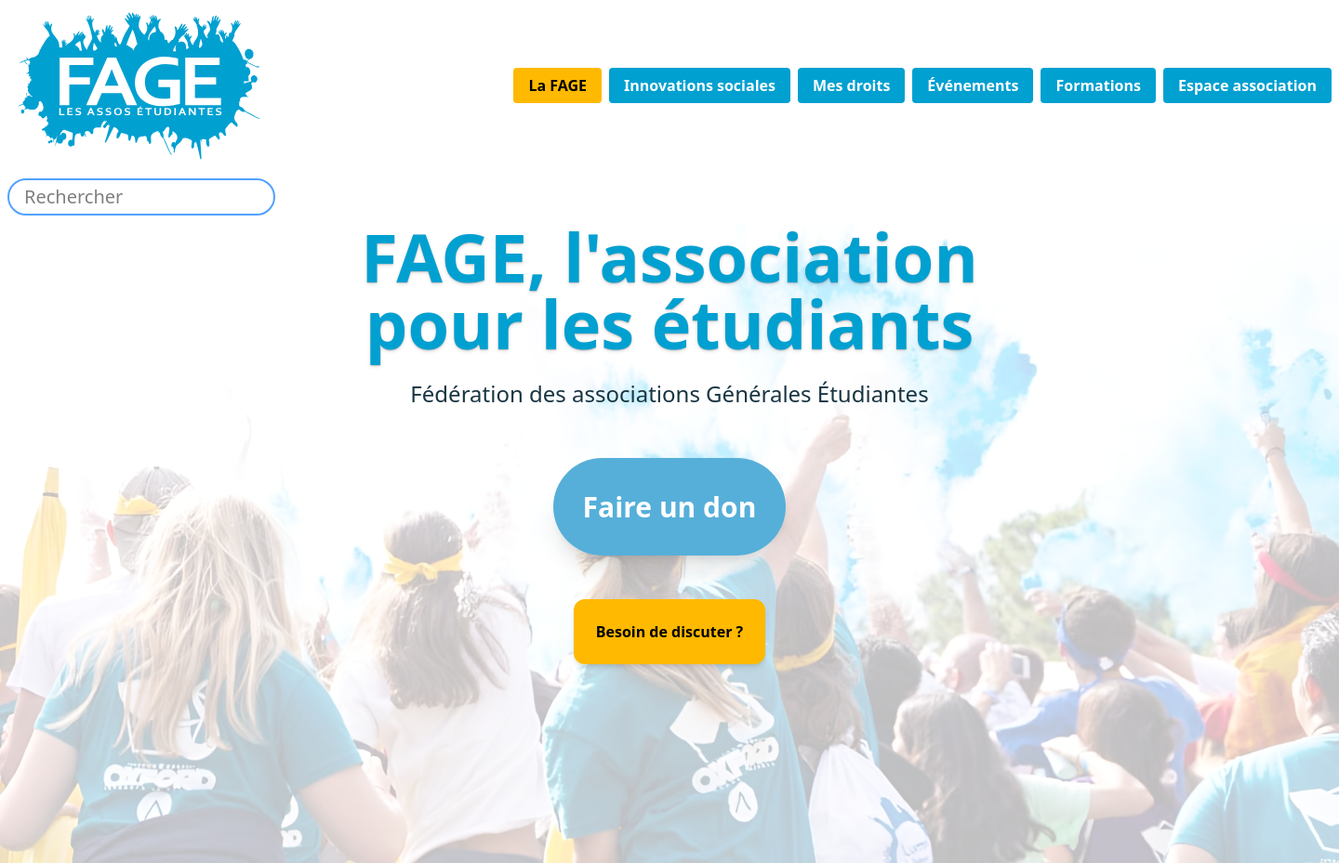
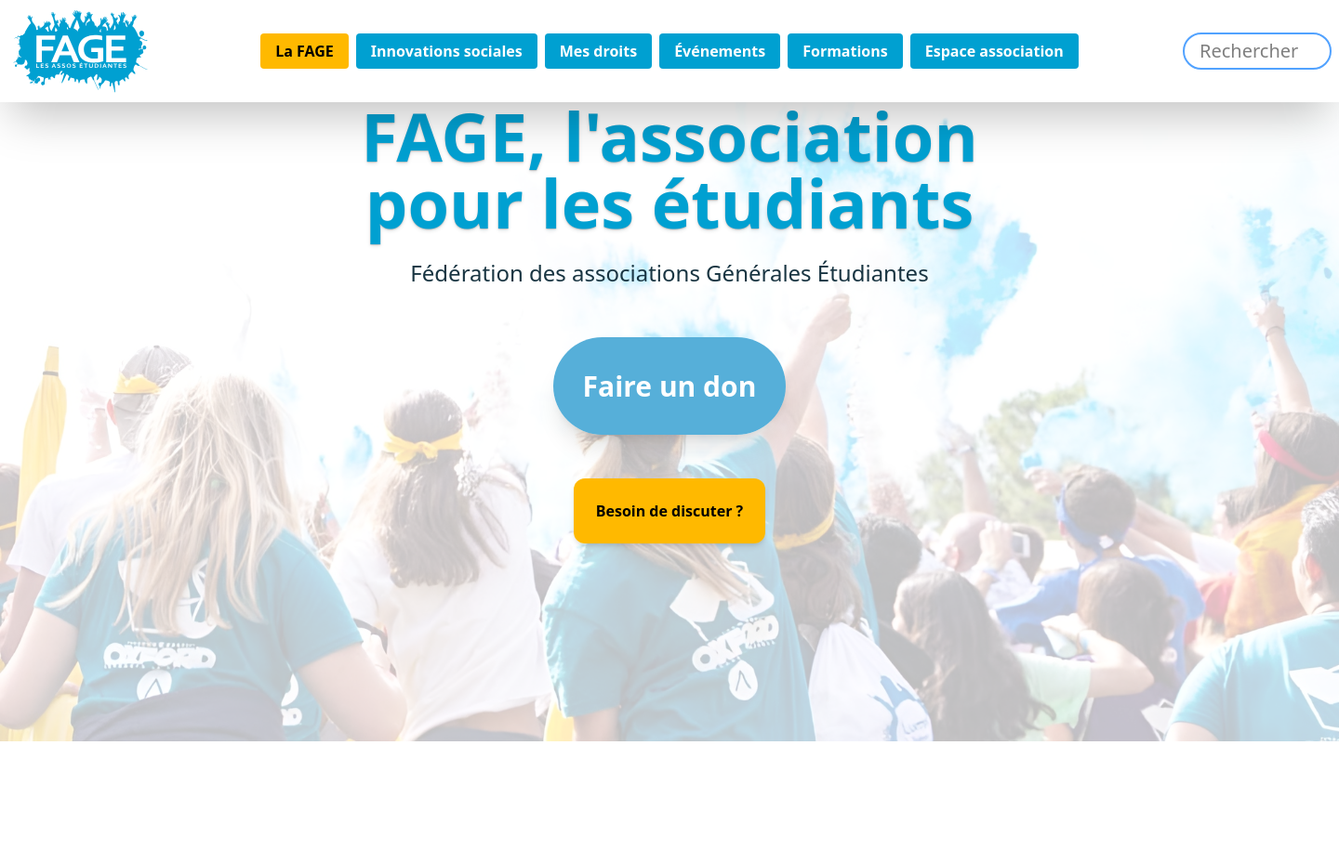
Before and after one commit to ne1i/but_a2_sae_s3, a PHP site: page / in a window 1440 px wide; the page is wider, and only the part inside the window is pictured. Shown: that part at 93% size. After the commit the page ends 798 px from the top of that part, so only its background shows below. Run offline with PHP 8.4, Linux system fonts and the light colour scheme.

Commit message:
Sticky header

```diff
--- a/static/index.html
+++ b/static/index.html
@@ -11,9 +11,9 @@
 
 
 <body class="">
-    <header class="flex flex-wrap justify-between items-center">
+    <header class="flex flex-wrap justify-between items-center shadow-2xl sticky bg-white top-0 z-10">
         <a href="index.html">
-            <img src="assets/image/Logo_FAGE.svg" alt="Logo_FAGE" class="max-w-72 m-2">
+            <img src="assets/image/Logo_FAGE.svg" alt="Logo_FAGE" class="max-w-40 m-2">
         </a>
         <nav>
             <ul class="flex flex-wrap gap-2 mx-2">
@@ -45,14 +45,14 @@
         </nav>
 
 
-        <div class="m-2 flex w-72 items-stretch rounded-full border-2 justify-between border-blue-400">
+        <div class="m-2 flex w-40 items-stretch rounded-full border-2 justify-between border-blue-400 bg-white">
             <input type="search" placeholder="Rechercher" name="search" id="search"
                 class="rounded-s-full p-1 pl-4 text-xl grow" />
             <button class="hover:bg-black/25 active:bg-black/50 rounded-e-full ">
                 <img class="" src="assets/image/loupe.png" alt="Loupe"></button>
         </div>
     </header>
-
+    <main class="">
         <div class="flex justify-center relative">
             <img src="assets/image/background.jpg" alt="Image de fond" class="opacity-25 ">
             <div class="absolute left-0 top-0 w-full">
@@ -60,8 +60,7 @@
                     <br>pour les étudiants
                 </h1>
                 <h2 class="text-2xl mx-auto text-center text-fage-900 mb-22">Fédération des associations
-                Générales
-                Étudiantes</h2>
+                    Générales Étudiantes</h2>
                 <p class="text-center mb-26">
                     <a href="https://www.helloasso.com/associations/federation-des-associations-generales-etudiantes-fage/formulaires/1"
                         class="bg-fage-400 text-white p-8 font-bold rounded-full text-3xl hover:bg-fage-500 active:bg-fage-600 shadow-xl"
@@ -75,8 +74,9 @@
                         ?</a>
                 </p>
             </div>
+        </div>
+    </main>
 
-    </div>
 </body>
 
 </html>
--- a/static/style.css
+++ b/static/style.css
@@ -26,8 +26,6 @@
     --radius-xl: 0.75rem;
     --default-font-family: var(--font-sans);
     --default-mono-font-family: var(--font-mono);
-    --color-fage-200: oklch(0.831 0.0588 232.6864);
-    --color-fage-300: oklch(0.7739 0.0814 232.4341);
     --color-fage-400: oklch(0.716 0.1047 231.1733);
     --color-fage-500: oklch(0.6599 0.1299 228.9211);
     --color-fage-600: oklch(0.5722 0.1079 229.7552);
@@ -190,11 +188,17 @@
   .relative {
     position: relative;
   }
+  .sticky {
+    position: sticky;
+  }
   .top-0 {
     top: calc(var(--spacing) * 0);
   }
   .left-0 {
     left: calc(var(--spacing) * 0);
+  }
+  .z-10 {
+    z-index: 10;
   }
   .m-2 {
     margin: calc(var(--spacing) * 2);
@@ -217,14 +221,14 @@
   .flex {
     display: flex;
   }
-  .w-72 {
-    width: calc(var(--spacing) * 72);
+  .w-40 {
+    width: calc(var(--spacing) * 40);
   }
   .w-full {
     width: 100%;
   }
-  .max-w-72 {
-    max-width: calc(var(--spacing) * 72);
+  .max-w-40 {
+    max-width: calc(var(--spacing) * 40);
   }
   .grow {
     flex-grow: 1;
@@ -279,6 +283,9 @@
   }
   .bg-fage-500 {
     background-color: var(--color-fage-500);
+  }
+  .bg-white {
+    background-color: var(--color-white);
   }
   .p-1 {
     padding: calc(var(--spacing) * 1);
@@ -335,6 +342,10 @@
   }
   .opacity-25 {
     opacity: 25%;
+  }
+  .shadow-2xl {
+    --tw-shadow: 0 25px 50px -12px var(--tw-shadow-color, rgb(0 0 0 / 0.25));
+    box-shadow: var(--tw-inset-shadow), var(--tw-inset-ring-shadow), var(--tw-ring-offset-shadow), var(--tw-ring-shadow), var(--tw-shadow);
   }
   .shadow-md {
     --tw-shadow: 0 4px 6px -1px var(--tw-shadow-color, rgb(0 0 0 / 0.1)), 0 2px 4px -2px var(--tw-shadow-color, rgb(0 0 0 / 0.1));
```
Lines whose indentation alone changed are shown as unchanged.
